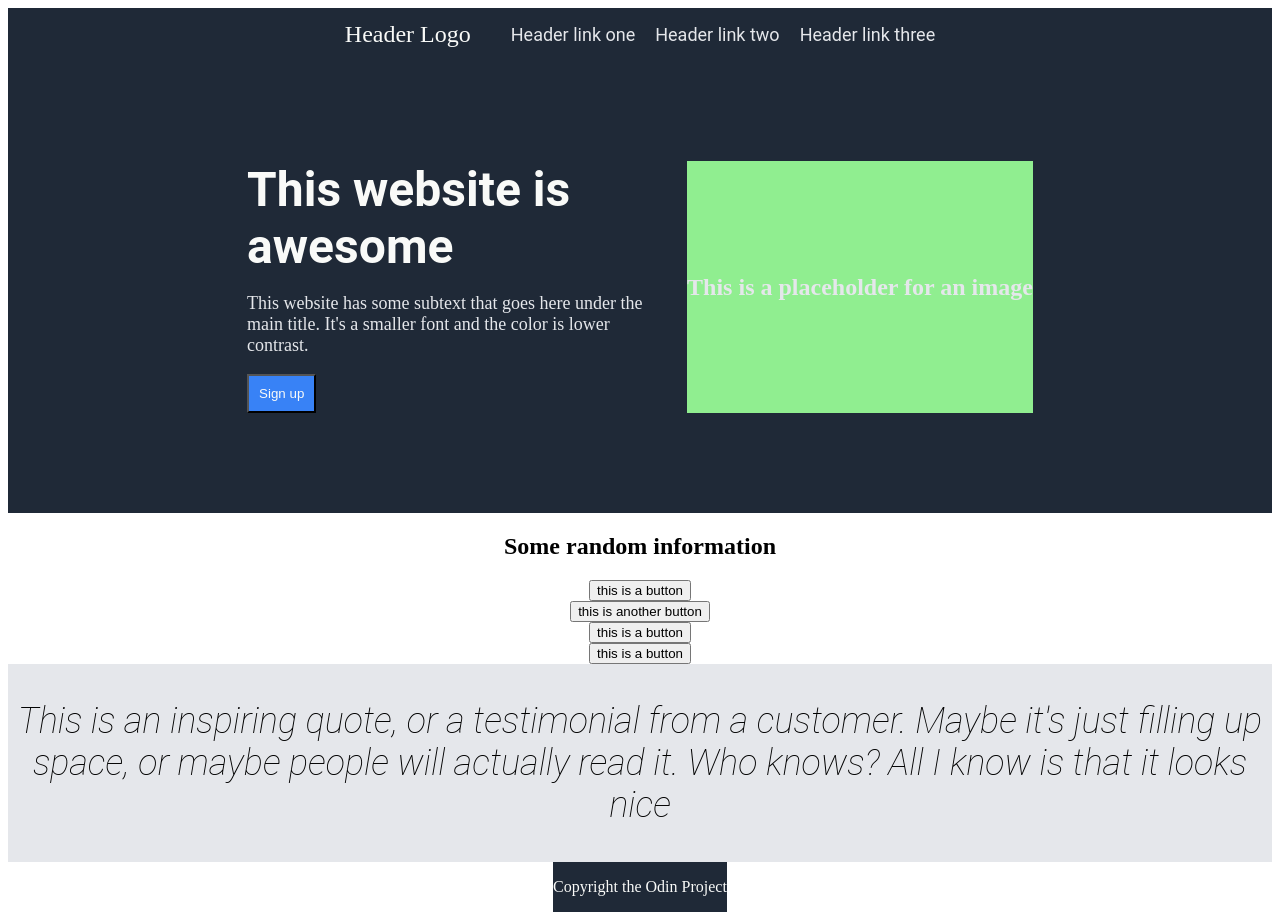
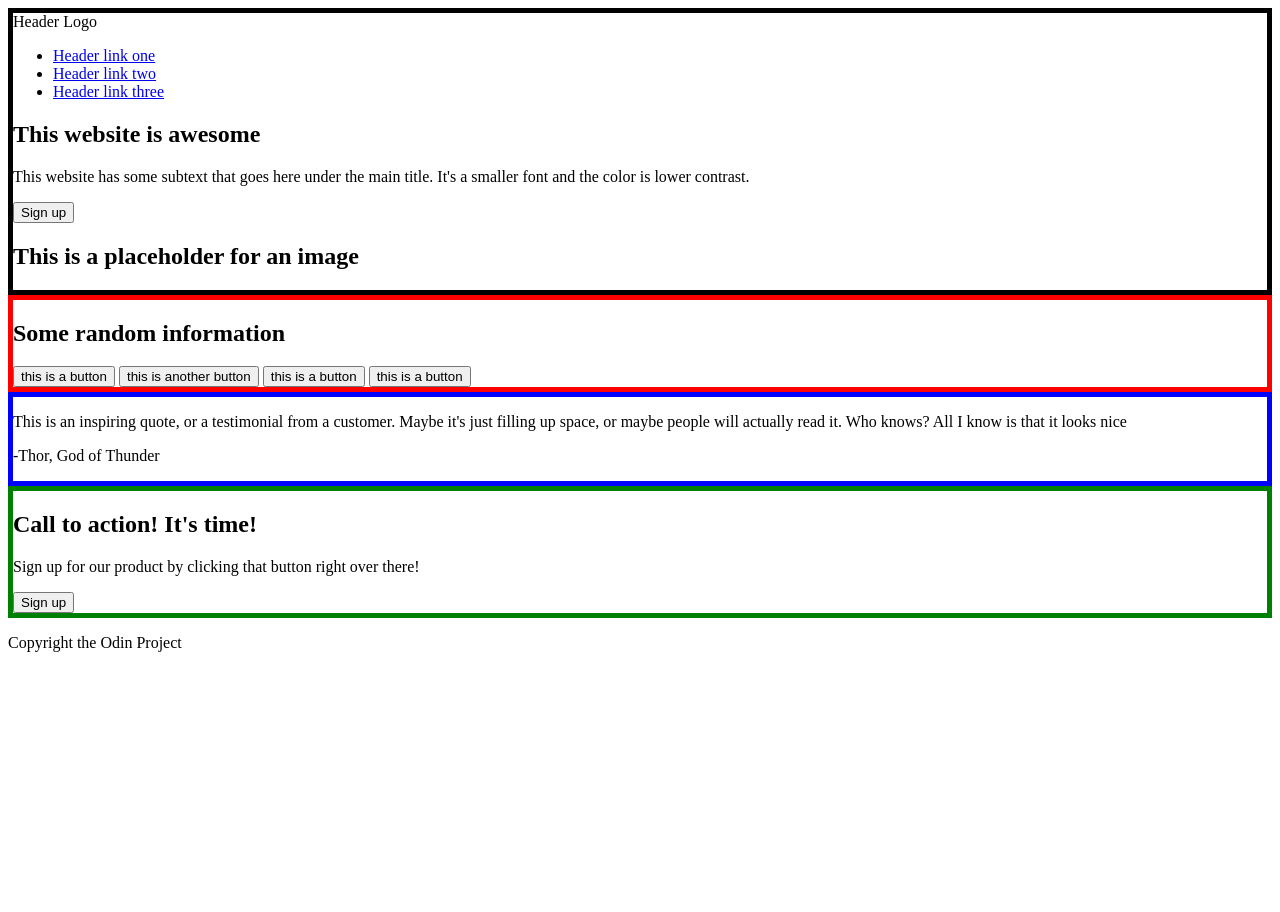
Before and after one commit to MattE-BB/landingpagefound, a plain HTML site: page index.html in a window 1280 px wide. After the commit the page ends 816 px from the top, so only its background shows below. Drawn offline with Linux system fonts and the light colour scheme.

Commit message:
Standardised on CSS classes Using standard notation on CSS classes will make it easier to manipulate divs.

```diff
--- a/index.html
+++ b/index.html
@@ -7,12 +7,12 @@
     <link rel="stylesheet" href="style.css">
 </head>
 <body>
-    <div class="herosection">
-        <div class="header">
-            <div class="logo">
+    <div class="hero">
+        <div class="hero__header">
+            <div class="hero__logo">
                 Header Logo
             </div>
-            <div class="navlinks">
+            <div class="hero__navlinks">
             <ul>
                 <li><a href="#">Header link one</a></li>
                 <li><a href="#">Header link two</a></li>
@@ -20,7 +20,7 @@
             </ul>
             </div>
         </div>
-        <div class="herocontent">
+        <div class="hero__content">
             <div class="herocontentleft">
                 <h2 class="heroheader">This website is awesome</h2>
                 <p class="herotext">This website has some subtext that goes here under the main title. It's a smaller font and the color is lower contrast.</p>
@@ -31,17 +31,27 @@
             </div>
         </div>
     </div>
-    <div class="content">
+    <div class="information">
+        <div class="information__title">
             <h2> Some random information</h2>
+        </div>
+        <div class="information__buttons">
             <button> this is a button </button>
             <button> this is another button </button>
             <button> this is a button </button>
             <button> this is a button </button>
+        </div>
+    </div>
+
     <div class="quote">
         <p>This is an inspiring quote, or a testimonial from a customer. Maybe it's just filling up space, or maybe people will actually read it. Who knows? All I know is that it looks nice</p>
+        <p>-Thor, God of Thunder</p>
     </div>
 
     <div class="cta">
+        <h2>Call to action! It's time!</h2>
+        <p>Sign up for our product by clicking that button right over there!</p>
+        <button>Sign up</button>
     </div>
     <div class="footer">
         <p>Copyright the Odin Project</p>
--- a/style.css
+++ b/style.css
@@ -4,118 +4,18 @@ body {
     flex-direction: column;
 }
 
-.content {
-    display: flex;
-    flex-direction: column;
-    justify-content: center;
-    align-items: center;
+.hero {
+    border: 5px solid black;
+}
+
+.information {
+    border: 5px solid red;
 }
 
 .quote {
-    background-color: #e5e7eb;
-    color: 1F2937;
-    font-family: 'Roboto';
-    font-size: 36px;
-    font-style: italic;
-    font-weight: lighter;
-    text-align: center;
-}
-
-ul {
-    list-style: none;
-    display: flex;
-    gap: 20px;
-}
-
-
-.cta {
-    display: flex
-    background-color: #3882f6;
-}
-
-.herosection,
-.footer {
-    background-color: #1f2937;
-}
-
-.footer {
-    color: #F9FAF8;
-    display: flex;
-}
-
-.header {
-    display: flex;
-    justify-content: center;
-    align-items: center;
-}
-
-.navlinks {
-    display: flex;
-}
-
-.logo {
-    display: flex;
-    color: #F9FAF8;
-    font-size: 24px;
-}
-
-a {
-    text-decoration: none;
-    font-family: 'Roboto';
-    font-size: 18px;
-    color: #E5E7EB;
-
-
-}
-.quote {
-
+    border: 5px solid blue;
 }
 
 .cta {
-
+    border: 5px solid green;
 }
-
-.herocontent {
-    display: flex;
-    padding: 100px;
-    gap: 40px;
-    justify-content: center;
-
-}
-
-.herocontentleft {
-    display: flex;
-    flex-direction: column;
-}
-
-.heroimage {
-    display: flex;
-    flex-direction: column;
-    background-color: lightgreen;
-    color: #E5E7EB;
-    justify-content: center;
-    text-align: center;
-}
-
-
-.herotext {
-    font-size: 18px;
-    color: #E5E7EB;
-    width: 400px
-}
-
-.heroheader {
-    font-size: 48px;
-    color: #F9FAF8;
-    font-family: 'Roboto';
-    font-weight: bold;
-    width: 400px;
-    margin: 0;
-}
-
-.herobutton {
-    background-color: #3882f6;
-    color: #F9FAF8;
-    padding: 10px;
-    width: fit-content;
-}
```
Lines whose indentation alone changed are shown as unchanged.
